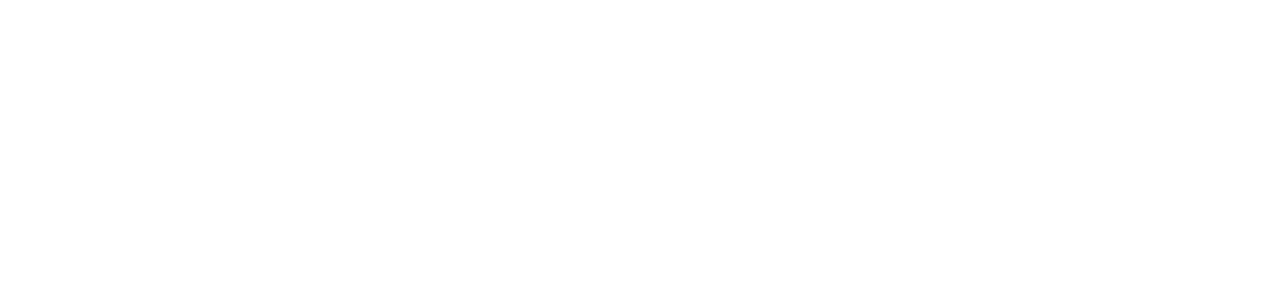
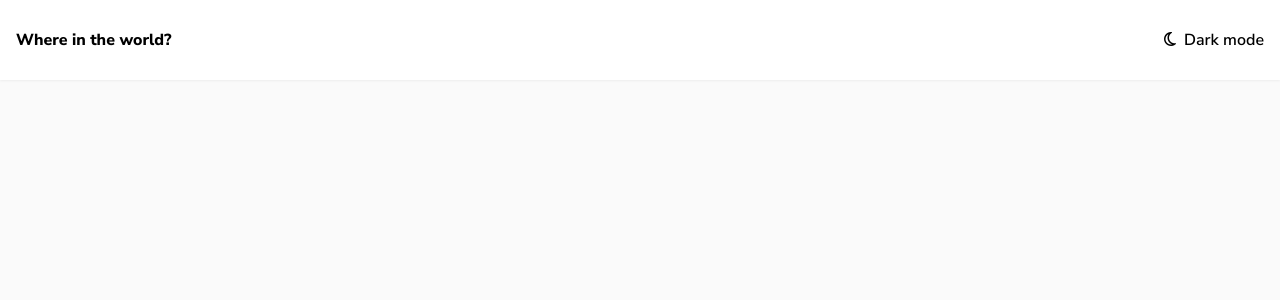
Before and after one commit to Coolbylaki/FrontendMentor-Country, a React (Create React App) app: page / in a window 1280 px wide. Shown: the top 300 px of the page. Built offline with nearby package versions, Linux system fonts and the light colour scheme.

Commit message:
Add: page header

```diff
--- a/public/index.html
+++ b/public/index.html
@@ -39,5 +39,6 @@
       To begin the development, run `npm start` or `yarn start`.
       To create a production bundle, use `npm run build` or `yarn build`.
     -->
+		<script src="https://kit.fontawesome.com/cae46847a2.js" crossorigin="anonymous"></script>
 	</body>
 </html>
--- a/src/App.jsx
+++ b/src/App.jsx
@@ -1,5 +1,13 @@
+import { Fragment } from "react";
+
+import Header from "./components/Layout/Header";
+
 function App() {
-	return <div></div>;
+	return (
+		<Fragment>
+			<Header />
+		</Fragment>
+	);
 }
 
 export default App;
--- /dev/null
+++ b/src/components/Layout/Header.jsx
@@ -0,0 +1,12 @@
+const Header = (props) => {
+	return (
+		<nav className="flex justify-between bg-white py-7 px-4 pc:px-12 pc:py-5 drop-shadow-sm">
+			<h1 className="pc:text-xl font-extrabold">Where in the world?</h1>
+			<span className="font-semibold">
+				<i class="fa-regular fa-moon pr-2"></i>Dark mode
+			</span>
+		</nav>
+	);
+};
+
+export default Header;
--- a/src/index.css
+++ b/src/index.css
@@ -8,4 +8,5 @@
 
 body {
 	margin: 0;
+	background-color: hsl(0, 0%, 98%);
 }
--- a/tailwind.config.js
+++ b/tailwind.config.js
@@ -3,6 +3,9 @@
 	content: ["./src/**/*.{js,jsx,ts,tsx}"],
 	theme: {
 		extend: {},
+		screens: {
+			pc: "1440px",
+		},
 	},
 	plugins: [],
 };
```
